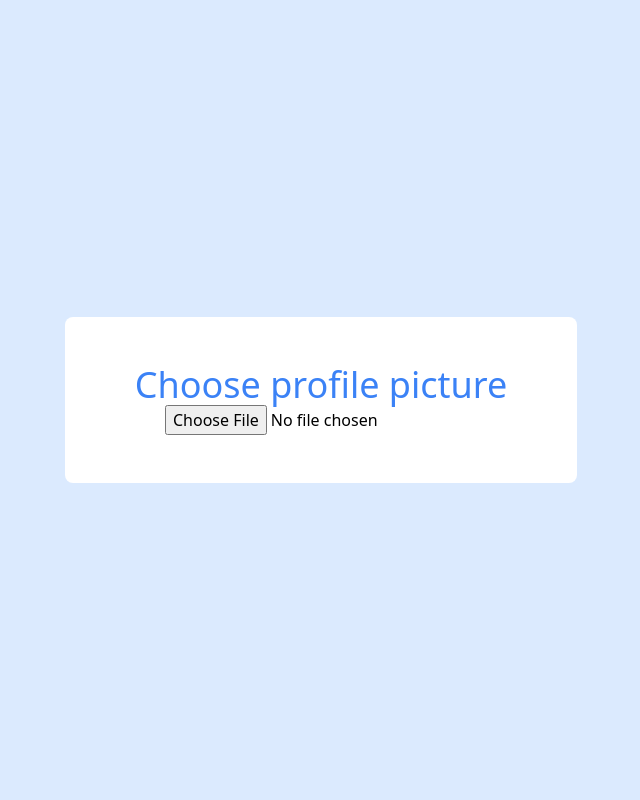
After one commit to Lance1ot0/SNS, a PHP site: page /pages/createprofile.php in a window 1280 px wide. The commit adds this page. Shown: the whole page, without its empty margins (319-959 px from the left). Run offline with PHP 8.4, Linux system fonts and the light colour scheme; style sheets or scripts are compiled from the project's sources.

Commit message:
add createprofile file

```diff
--- /dev/null
+++ b/pages/createprofile.php
@@ -0,0 +1,24 @@
+<?php
+
+include '../partials/header.php';
+
+?>
+
+<div class="w-full h-full bg-blue-100 flex flex-col justify-center items-center">
+    <div class="bg-white rounded-lg p-12 w-1/3 min-w-[512px] flex flex-col items-center">
+        <h2 class="text-blue-500 text-4xl">Choose profile picture</h2>
+        <form action="" method="post" enctype="multipart/form-data">
+            <label for="file">
+                <input type="file" id="files">
+            </label>
+
+
+        </form>
+    </div>
+</div>
+
+<?php
+
+include '../partials/footer.php'
+
+?>
--- a/pages/signup.php
+++ b/pages/signup.php
@@ -19,7 +19,7 @@ include '../partials/header.php';
             <button type="submit" class="button w-full mt-10">Sign Up</button>
         </form>
     </div>
-    <p class="mt-10">Already have an account ? <a href="#" class="text-blue-500">Log in</a></p>
+    <p class="mt-10">Already have an account ? <a href="login.php" class="text-blue-500">Log in</a></p>
 </div>
 
 <script>
```
